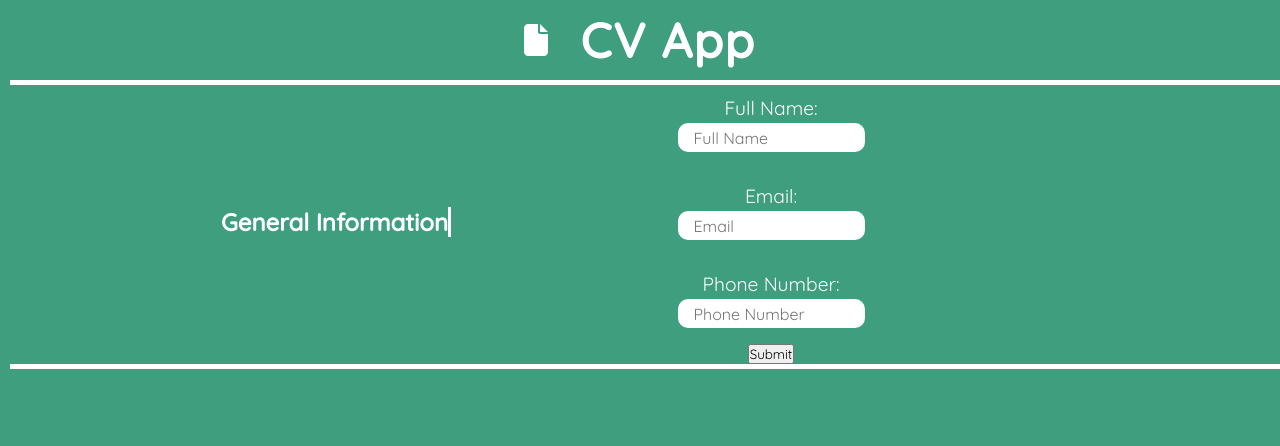
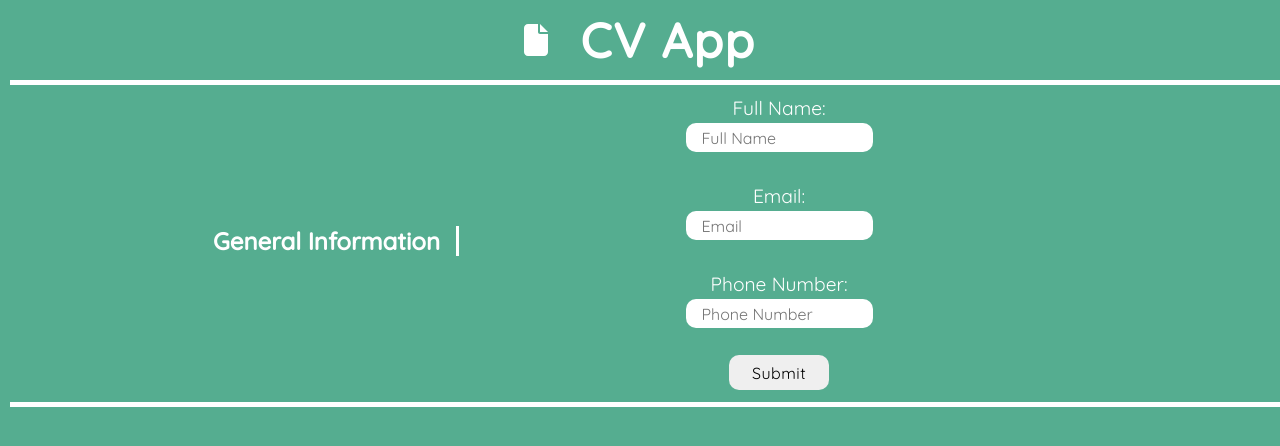
Before and after one commit to Apurcell88/cv-app, a React (Create React App) app: page / in a window 1280 px wide. Shown: the top 446 px of the page. Built offline with nearby package versions, Linux system fonts and the light colour scheme.

Commit message:
Added handleEdit function and styling.

```diff
--- a/src/App.css
+++ b/src/App.css
@@ -8,7 +8,7 @@
 .App {
   width: 100vw;
   height: 100vh;
-  background-color: rgb(62, 158, 126);
+  background-color: rgb(85, 173, 144);
 }
 
 /* --------------------------- HEADER --------------------------- */
@@ -43,6 +43,7 @@ header {
 .title-text {
   align-self: center;
   margin-left: 2rem;
+  padding-right: 1rem;
   border-right: 3px solid white;
 }
 
@@ -79,4 +80,38 @@ label {
 .general-text {
   font-size: 1.5rem;
   font-weight: 500;
+  margin-left: 12rem;
+  padding: 0.3rem 0;
 }
+
+.edit-btn {
+  width: 6.3rem;
+  height: 2.2rem;
+  margin: 1rem 0 1rem 12rem;
+  border-radius: 10px;
+  border: none;
+  font-size: 1rem;
+  letter-spacing: 0.5px;
+  transition: background-color 0.3s, color 0.3s;
+}
+
+.edit-btn:hover {
+  background-color: rgb(243, 191, 236);
+  color: white;
+}
+
+.btn {
+  width: 6.3rem;
+  height: 2.2rem;
+  margin: 0.7rem 0;
+  border-radius: 10px;
+  border: none;
+  font-size: 1rem;
+  letter-spacing: 0.5px;
+  transition: background-color 0.3s, color 0.3s;
+}
+
+.btn:hover {
+  background-color: rgb(243, 191, 236);
+  color: white;
+}
--- a/src/components/General.js
+++ b/src/components/General.js
@@ -28,6 +28,10 @@ const GeneralInfo = (props) => {
     });
   }
 
+  const handleEdit = () => {
+    setDisplayInfo(false);
+  }
+
   return (
     <div className="general-container">
       <h2 className='title-text'>General Information</h2>
@@ -37,6 +41,7 @@ const GeneralInfo = (props) => {
           <h3 className='general-text'>{info.name}</h3>
           <h3 className='general-text'>{info.email}</h3>
           <h3 className='general-text'>{info.phoneNumber}</h3>
+          <button className='edit-btn' onClick={handleEdit}>Edit</button>
         </article> :
         <form onSubmit={handleSubmit} className="general-form">
           <label htmlFor="name">Full Name: </label>
@@ -66,7 +71,11 @@ const GeneralInfo = (props) => {
             value={info.phoneNumber}
             onChange={handleChange}
           />
-          <input type="submit" value="Submit" />
+          <input
+            type="submit"
+            value="Submit"
+            className="btn"
+          />
         </form>}
     </div>
   );
```
